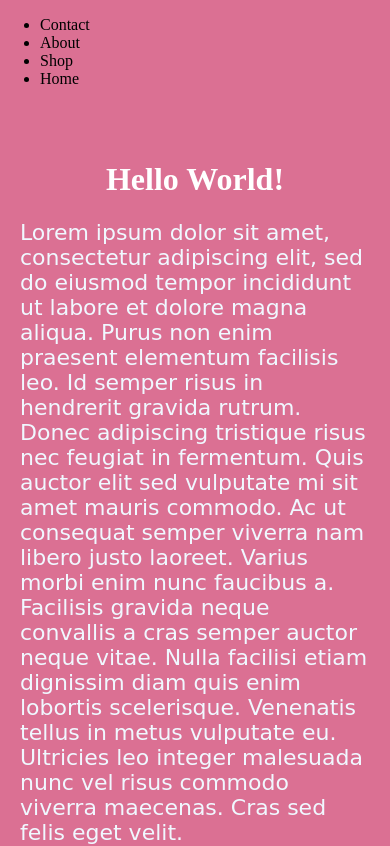
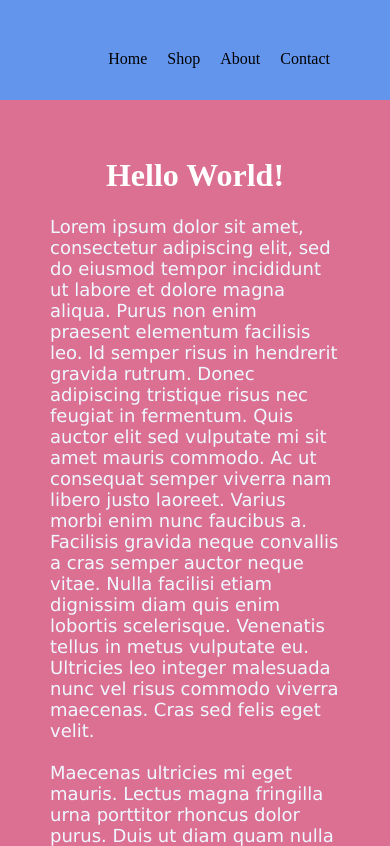
Before and after one commit to peonypetals/peonypetals.github.io, a plain HTML site: page index.html in a window 390 px wide. Shown: the top 846 px of the page. Drawn offline with Linux system fonts and the light colour scheme.

Commit message:
Update styles.css

```diff
--- a/styles.css
+++ b/styles.css
@@ -6,20 +6,33 @@ body {
 
 }
 
-.top-title {
-	text-align: center;
+div {
+	background-color: cornflowerblue;
 }
 
-.pink-sqaures {
-	width:100%;
-}
+ul.top-navigation {
+	list-style-type: none;
+	margin: 0px;
+	padding:50px;
 
-.space-filler {
-	font-size: 1.5vw;
 
 }
 
-/* Copy this code #1st copy */
+@media screen and (max-width:1080px) {
+	body {
+		background-color: darkkhaki;
+	}
+	p.space-filler {
+		font-size: 25px;
+		margin-left: 20px;
+		margin-right: 20px
+	}
+	img.pink-squares {
+		display:none;
+	}
+}
+
+/* Copy this code #1stcopy */
 
 @media screen and (max-width:750px) {
 	body {
@@ -30,15 +43,46 @@ body {
 
 	}
 	p.space-filler {
-		font-size:22px;
-		margin-right:20px;
-		margin-left:20px;
+		font-size:18px;
 		color: aliceblue;
-		font-family: 'Dancing Script', cursive;
+		margin-left:50px;
+		margin-right:50px;
+		font-family: "Lucida Grande", "Lucida Sans Unicode", "Lucida Sans", "DejaVu Sans", Verdana, "sans-serif";
 	}
 	img.pink-squares {
 		display:none;
+
 	}
 
 }
 /* end code */
+
+li.top-menu {
+	display:inline;
+	float: right;
+	margin-left: 10px;
+	margin-right: 10px;
+}
+
+.top-title {
+	text-align: center;
+}
+
+.pink-sqaures {
+	max-width:100%;
+	height: auto;
+}
+
+.space-filler {
+	font-size: 18px;
+	margin-left: 300px;
+	margin-right: 300px;
+
+}
+
+img.bottom-pink {
+	width: 80%;
+	margin-left: auto;
+	margin-right: auto;
+	display: block;
+}
```
